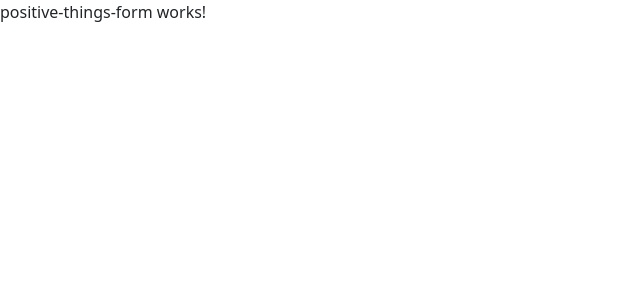
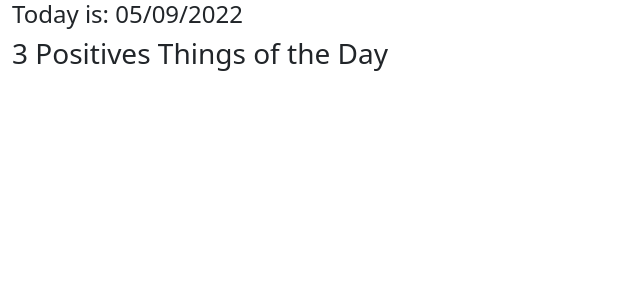
Before and after one commit to fernandocb19/positive-things, an Angular app: page / in a window 1280 px wide. Shown: the top 300 px of the page, without its empty margins (0-640 px from the left). Built offline with nearby package versions, Linux system fonts and the light colour scheme.

Commit message:
FEAT: Added today date

```diff
--- a/src/app/positive-things-form/positive-things-form.component.html
+++ b/src/app/positive-things-form/positive-things-form.component.html
@@ -1 +1,6 @@
-<p>positive-things-form works!</p>
+<div class="row align-items-start mx-auto">
+    <div class="col">
+      <h4>Today is: {{todayDate | date:"MM/dd/yyyy"}}</h4>
+      <h3>3 Positives Things of the Day</h3>
+    </div>
+  </div>
--- a/src/app/positive-things-form/positive-things-form.component.ts
+++ b/src/app/positive-things-form/positive-things-form.component.ts
@@ -7,6 +7,8 @@ import { Component, OnInit } from '@angular/core';
 })
 export class PositiveThingsFormComponent implements OnInit {
 
+  todayDate = new Date();
+
   constructor() { }
 
   ngOnInit(): void {
```
